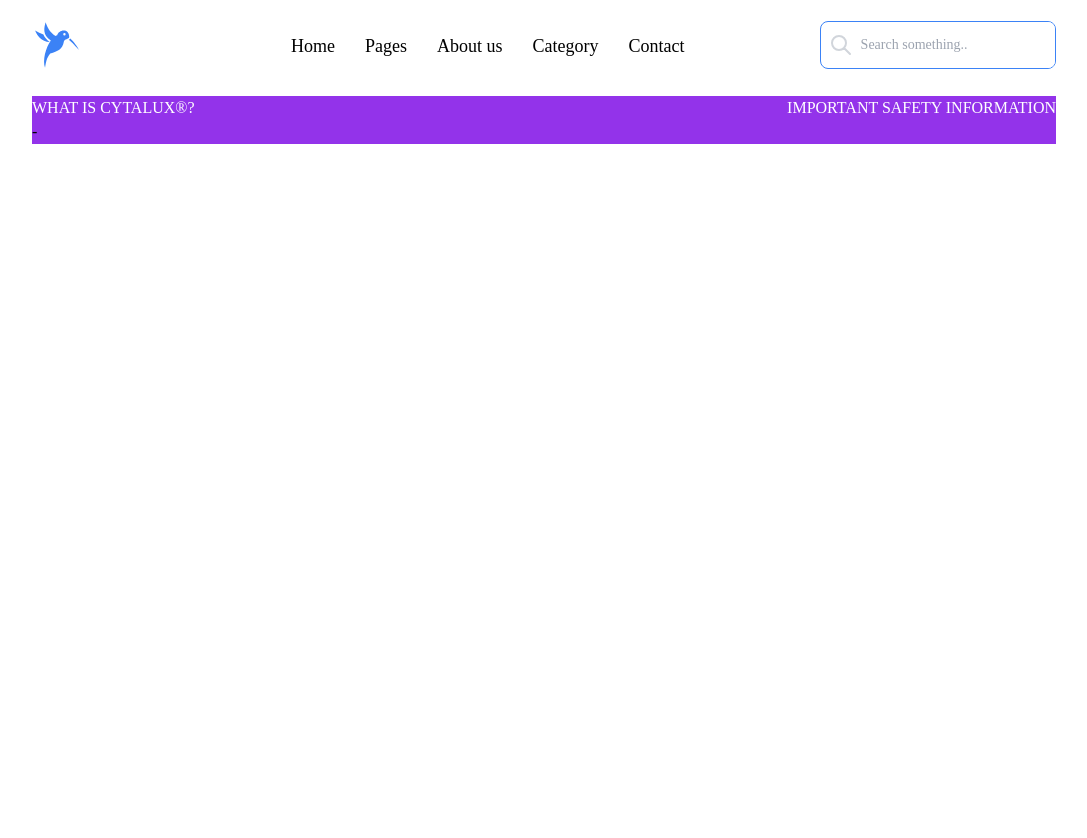
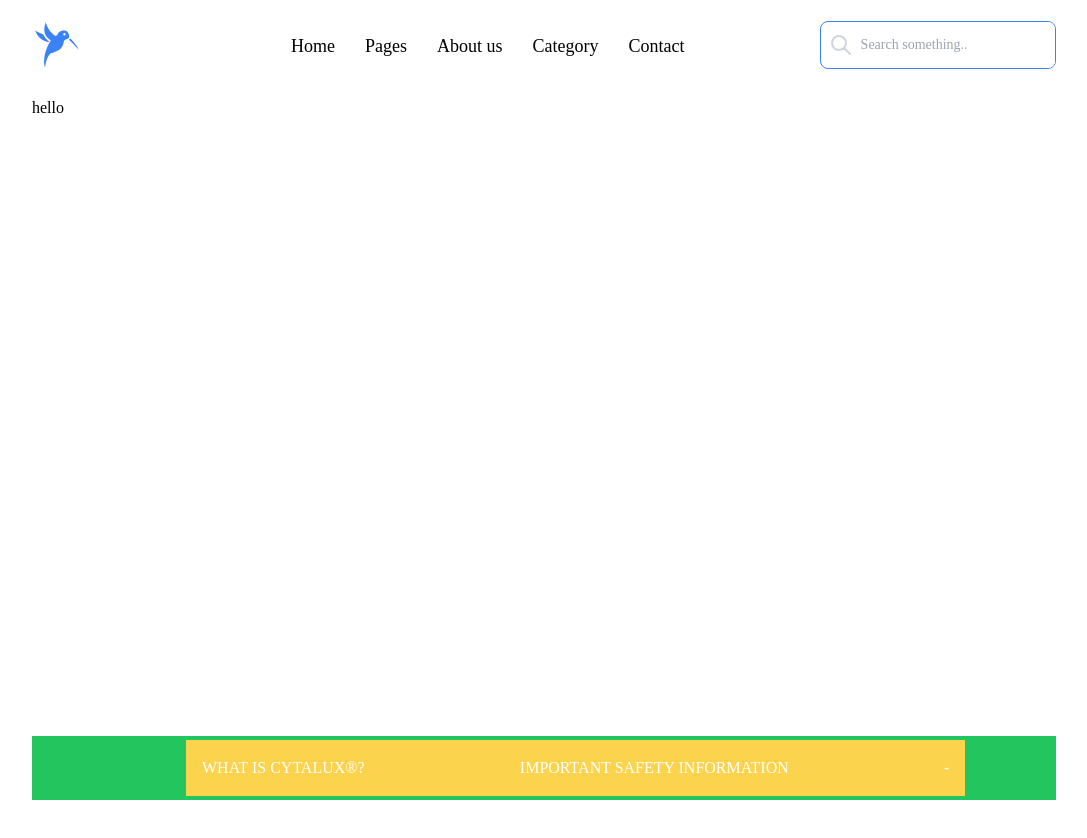
Before and after one commit to Raihanhn/Dynamic_Popup, a Next.js app: page / in a window 1280 px wide. Shown: the top 838 px of the page, without its empty margins (96-1183 px from the left). Built offline with nearby package versions, Linux system fonts and the light colour scheme.

Commit message:
fixing model1

```diff
--- a/app/components/NewsTicker2/Modem/Modem.tsx
+++ b/app/components/NewsTicker2/Modem/Modem.tsx
@@ -9,8 +9,9 @@ interface ModalProps {
 const Modem = ({ isVisible, onClose, children }: ModalProps) => {
   if (!isVisible) return null;
   return (
-    <div className="">
-      <div className=""> {children} </div>
+    <div className=" fixed bottom-0 p-1 bg-green-500  w-[80%]  ">
+      {/* <div className="bg-orange-600 pr-[80px] pl-20    p-1 "> {children} </div> */}
+      {children}
     </div>
   );
 };
--- a/app/components/NewsTicker2/Modem/PopupModem.tsx
+++ b/app/components/NewsTicker2/Modem/PopupModem.tsx
@@ -12,21 +12,30 @@ const PopupModem = () => {
   return (
     <Fragment>
       <Modem isVisible={showModal} onClose={() => setShowModal(false)}>
-        <div className="bg-purple-600">
-          <div className="">
+        <div className="pl-[150px] ">
+          <div className="bg-amber-300 pt-4 pb-4 pr-4 pl-4 w-[90%]  ">
             {currentState === "Login" ? (
-              <>
-                <div className="text-white flex justify-between ">
-                  <h2>WHAT IS CYTALUX®?</h2>
-                  <h2>IMPORTANT SAFETY INFORMATION</h2>
-                </div>
-              </>
+              <div className="text-white flex items-center justify-between   ">
+                <h2 className=" ">WHAT IS CYTALUX®?</h2>
+
+                <h2 className=" ">IMPORTANT SAFETY INFORMATION</h2>
+                <button className="" onClick={() => setCurrentState("Sign Up")}>
+                  -
+                </button>
+              </div>
             ) : currentState === "model3" ? (
               <div className="text-blue-600">Another Model</div>
             ) : (
-              <div className="text-orange-300">Hello world!</div>
+              <>
+                <div className="text-orange-300">Hello world!</div>
+                <span onClick={() => setCurrentState("Login")}>+</span>
+                <button onClick={() => setCurrentState("model3")}>
+                  Switch to Model 3
+                </button>
+              </>
             )}
           </div>
+
           {/* <button
             onClick={() =>
               setCurrentState(currentState === "Sign Up" ? "Login" : "Sign Up")
@@ -35,20 +44,16 @@ const PopupModem = () => {
             {currentState === "Sign Up" ? "Create account" : "Login"}
           </button> */}
 
-          {currentState === "Login" ? (
-            <p>
-              <span onClick={() => setCurrentState("Sign Up")}>-</span>
-            </p>
+          {/* {currentState === "Login" ? (
+            <p></p>
           ) : (
             <p>
               {currentState !== "model3" && (
-                <button onClick={() => setCurrentState("model3")}>
-                  Switch to Model 3
-                </button>
+
               )}
               <span onClick={() => setCurrentState("Login")}>+</span>
             </p>
-          )}
+          )} */}
 
           {/* Conditionally render the button to switch to "model3" state */}
         </div>
--- a/app/page.tsx
+++ b/app/page.tsx
@@ -11,6 +11,7 @@ export default function Home() {
       <h1>Hello World</h1>
       <NewsTicker2 />
       <Popup /> */}
+      hello
       <PopupModem />
     </div>
   );
```
